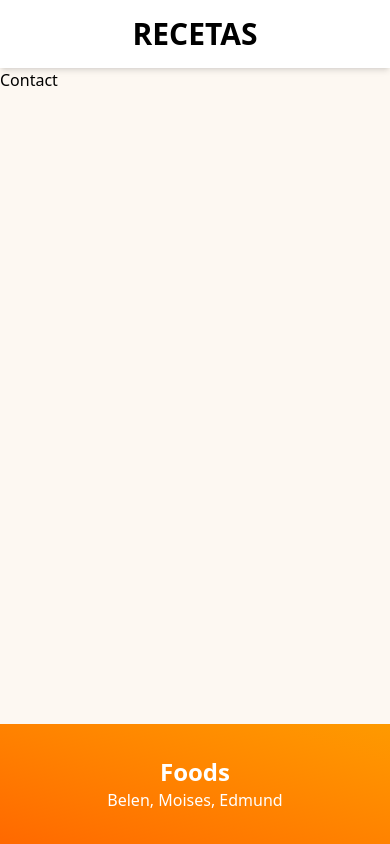
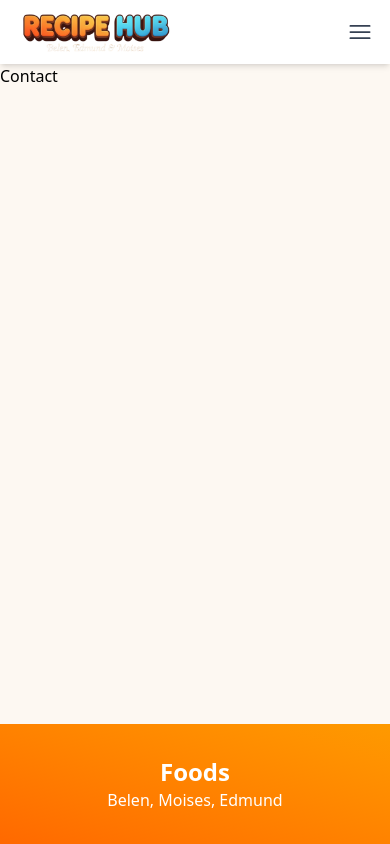
Before and after one commit to beluuux3/ApiMeal, a React (Vite) app: page /contact in a window 390 px wide. Built offline with nearby package versions, Linux system fonts and the light colour scheme.

Commit message:
Header fixed logo

```diff
--- a/src/components/Header.jsx
+++ b/src/components/Header.jsx
@@ -1,8 +1,11 @@
-import React from "react";
+import React, { useState } from "react";
 import { Link } from "react-router-dom";
 import Search from "./Search";
+import logo from "../images/food-logo.png";
 
 export default function Header() {
+  const [menuOpen, setMenuOpen] = useState(false);
+
   const navLinks = [
     { name: "Home", path: "/" },
     { name: "About", path: "/about" },
@@ -13,14 +16,16 @@ export default function Header() {
 
   return (
     <header className="bg-white shadow-md sticky top-0 z-50">
-      <div className="px-4 py-4 flex flex-col justify-center items-center">
-        <Link
-          to="/"
-          className="text-3xl font-extrabold text-primary-700 hover:text-primary-800 transition duration-300"
-        >
-          RECETAS
-        </Link>
-
+      <div className="px-4 py-3 flex justify-between items-center max-w-6xl mx-auto">
+        <div className="flex items-center space-x-3">
+          <Link to="/">
+            <img
+              src={logo}
+              alt="Food Logo"
+              className="w-40 h-10 object-contain"
+            />
+          </Link>
+        </div>
         <nav className="hidden md:flex space-x-6">
           {navLinks.map((link) => (
             <Link
@@ -32,7 +37,41 @@ export default function Header() {
             </Link>
           ))}
         </nav>
+
+        <button
+          className="md:hidden text-gray-700 hover:text-primary-700 transition"
+          onClick={() => setMenuOpen(!menuOpen)}
+        >
+          <svg
+            xmlns="http://www.w3.org/2000/svg"
+            viewBox="0 0 24 24"
+            fill="currentColor"
+            className="w-7 h-7"
+          >
+            <path
+              fillRule="evenodd"
+              d="M3 6.75A.75.75 0 0 1 3.75 6h16.5a.75.75 0 0 1 0 1.5H3.75A.75.75 0 0 1 3 6.75ZM3 12a.75.75 0 0 1 .75-.75h16.5a.75.75 0 0 1 0 1.5H3.75A.75.75 0 0 1 3 12Zm0 5.25a.75.75 0 0 1 .75-.75h16.5a.75.75 0 0 1 0 1.5H3.75a.75.75 0 0 1-.75-.75Z"
+              clipRule="evenodd"
+            />
+          </svg>
+        </button>
       </div>
+
+
+      {menuOpen && (
+        <nav className="md:hidden bg-white border-t border-gray-200 flex flex-col items-center space-y-3 py-3">
+          {navLinks.map((link) => (
+            <Link
+              key={link.name}
+              to={link.path}
+              onClick={() => setMenuOpen(false)}
+              className="text-gray-700 font-semibold hover:text-primary-600 transition duration-300 uppercase tracking-wider"
+            >
+              {link.name}
+            </Link>
+          ))}
+        </nav>
+      )}
     </header>
   );
 }
```
Also changed, not shown: src/images/food-logo.png (added).
